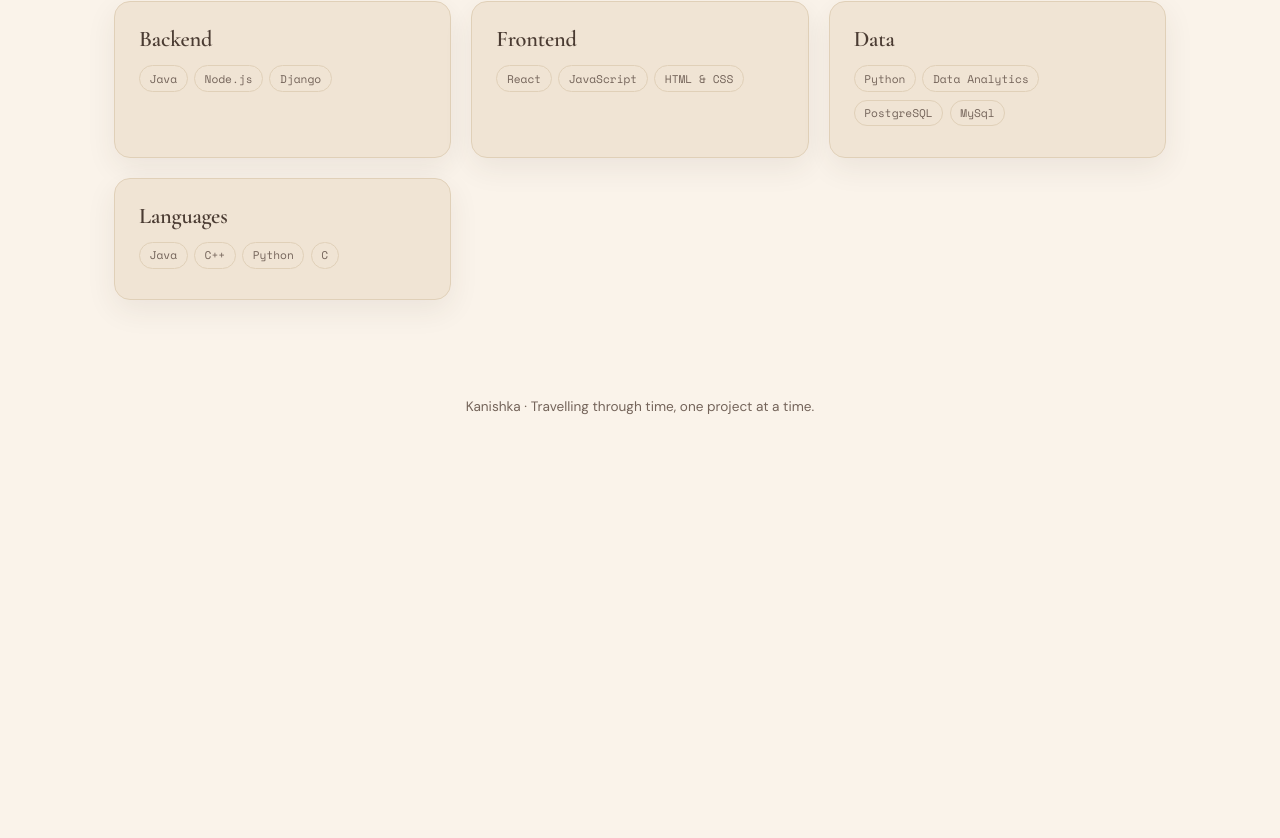
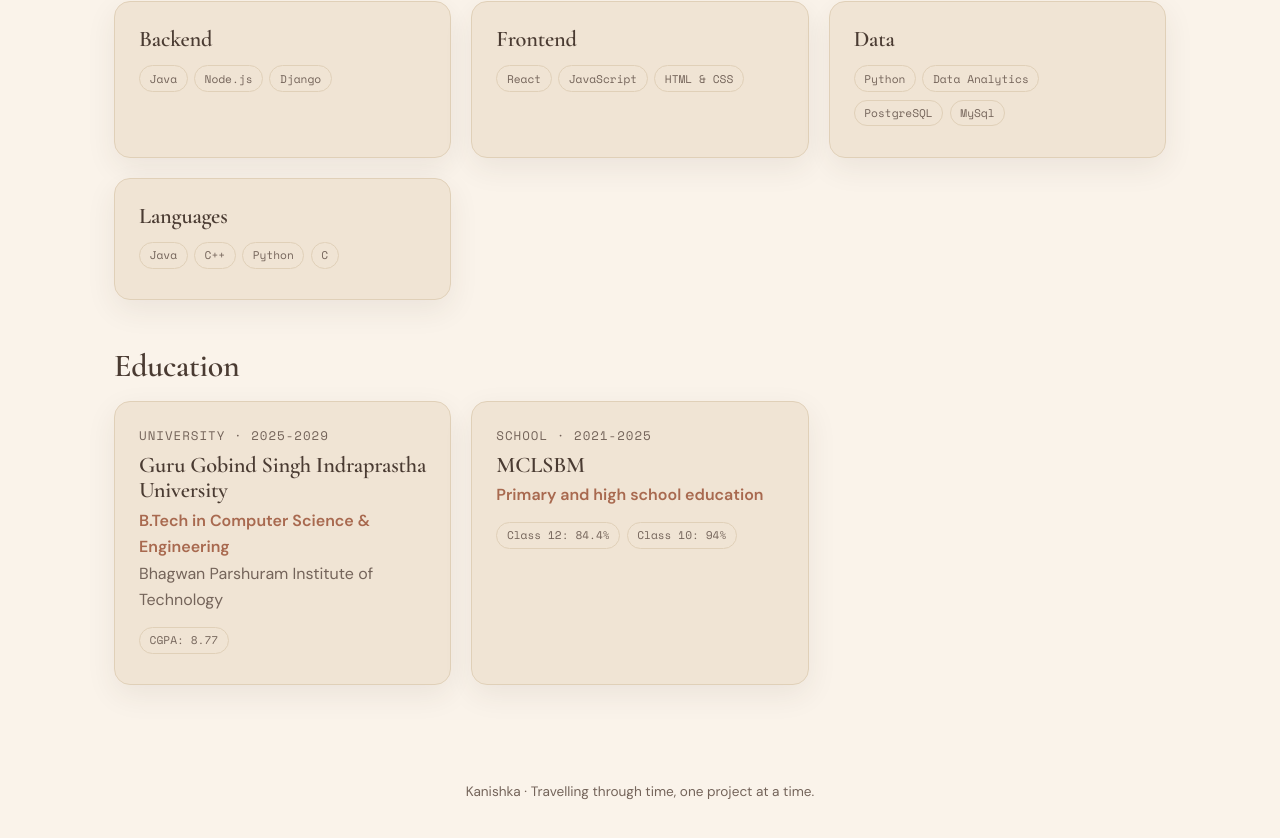
Before and after one commit to Ksh-16/Time-travel-portfolio, a React (Vite) app: page /about in a window 1280 px wide. Shown: the part 922-1760 px from the top of the page. Before the commit the page ends 1389 px from the top, so only its background shows below. Built offline with nearby package versions, Linux system fonts and the light colour scheme.

Commit message:
updated about section with education blog

```diff
--- a/src/pages/About.jsx
+++ b/src/pages/About.jsx
@@ -12,6 +12,27 @@ const story = [
   { year: "Next", text: "Contributing to open source and growing into a backend-focused software engineer with strong data skills." },
 ];
 
+const education = [
+  {
+    level: "University",
+    name: "Guru Gobind Singh Indraprastha University",
+    detail: "B.Tech in Computer Science & Engineering",
+    note: "Bhagwan Parshuram Institute of Technology",
+    period: "2025-2029",
+    scores: [{ label: "CGPA", value: "8.77" }],
+  },
+  {
+    level: "School",
+    name: "MCLSBM",
+    detail: "Primary and high school education",
+    note: "",
+    period: "2021-2025",
+    scores: [
+      { label: "Class 12", value: "84.4%" },
+      { label: "Class 10", value: "94%" },
+    ],
+  },
+];
 export default function About() {
   return (
     <div className="page">
@@ -54,6 +75,22 @@ export default function About() {
           </div>
         ))}
       </div>
+                 <h2 style={{ margin: "3rem 0 1rem" }}>Education</h2>
+      <div className="grid">
+        {education.map((e) => (
+          <div key={e.name} className="card">
+            <p className="mono">{e.level}{e.period && ` · ${e.period}`}</p>
+            <h3 style={{ margin: "0.3rem 0" }}>{e.name}</h3>
+            <p style={{ color: "var(--accent)", fontWeight: 600 }}>{e.detail}</p>
+            {e.note && <p style={{ color: "var(--text-muted)" }}>{e.note}</p>}
+            <div style={{ marginTop: "0.8rem" }}>
+              {e.scores.map((s) => (
+                <span key={s.label} className="tag">{s.label}: {s.value}</span>
+              ))}
+            </div>
+          </div>
+        ))}
+      </div>
     </div>
   );
 }
```
